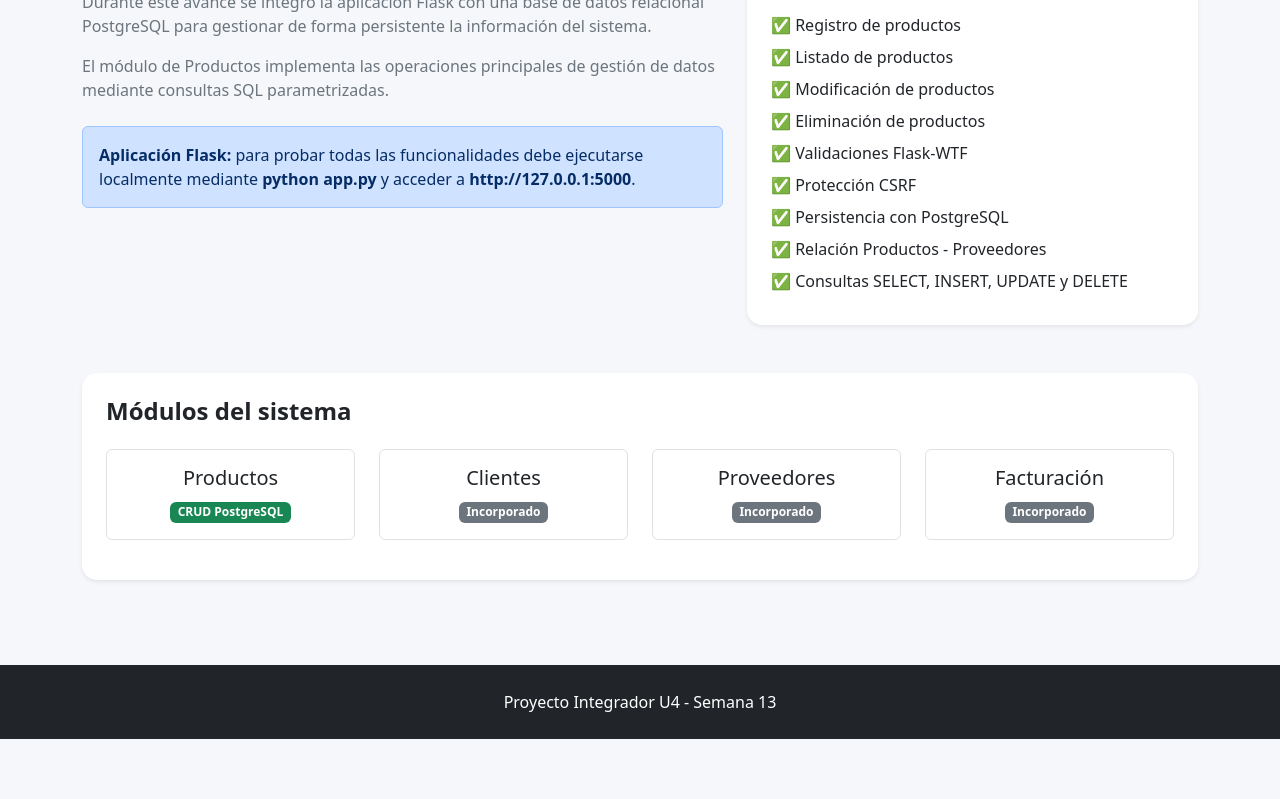
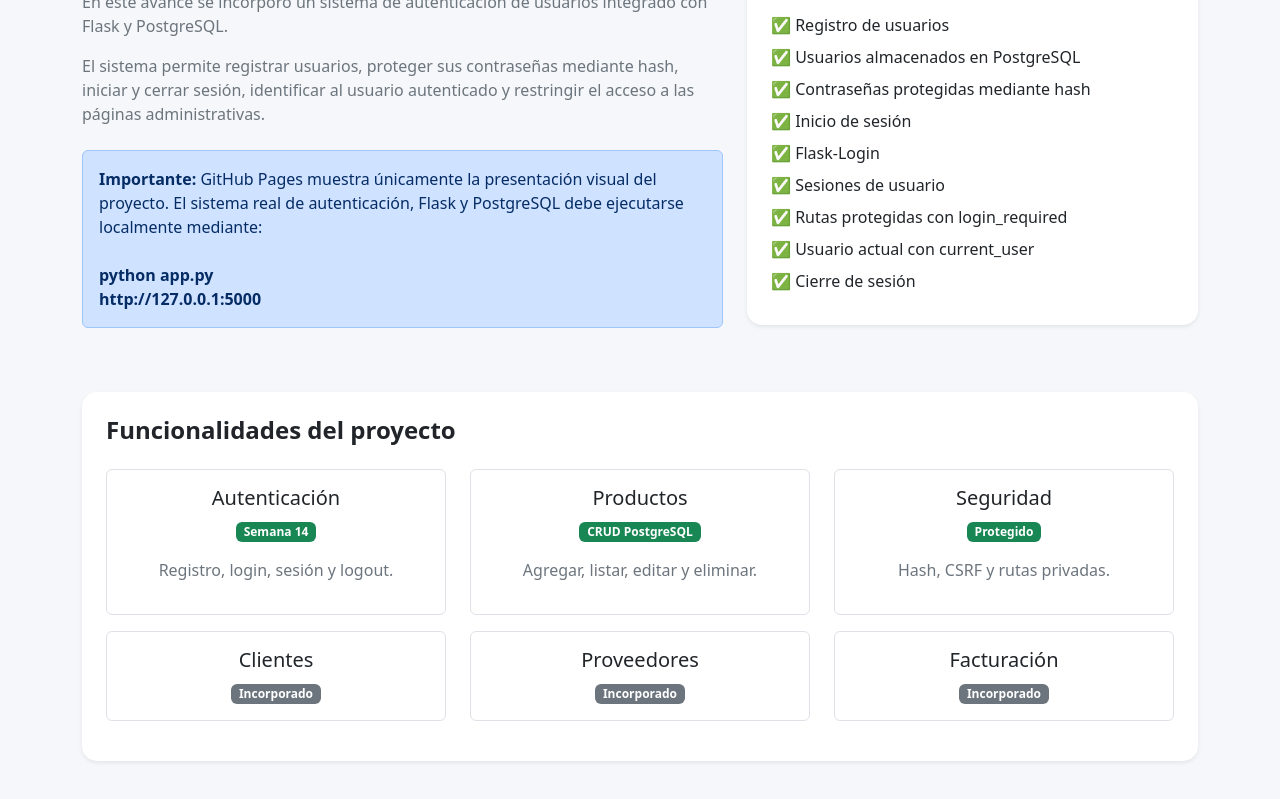
Before and after one commit to Isyeday03/Proyecto_Inventario_Avances, a plain HTML site: page index.html in a window 1280 px wide. Shown: the part 444-1243 px from the top of the page. Before the commit the page ends 1183 px from the top, so only its background shows below. Drawn offline with nearby package versions, Linux system fonts and the light colour scheme.

Commit message:
Actualizar GitHub Pages Semana 14

```diff
--- a/index.html
+++ b/index.html
@@ -5,7 +5,7 @@
     <meta charset="UTF-8">
     <meta name="viewport" content="width=device-width, initial-scale=1.0">
 
-    <title>Sistema Web de Inventario</title>
+    <title>Sistema Web de Inventario - Semana 14</title>
 
     <link
         href="https://cdn.jsdelivr.net/npm/bootstrap@5.3.8/dist/css/bootstrap.min.css"
@@ -59,13 +59,15 @@
 
 <nav class="navbar navbar-dark">
     <div class="container">
+
         <span class="navbar-brand fw-bold">
             Inventario Web
         </span>
 
         <span class="text-light">
-            Semana 13
+            Semana 14
         </span>
+
     </div>
 </nav>
 
@@ -83,7 +85,7 @@
         </p>
 
         <span class="badge bg-primary fs-6">
-            PostgreSQL + Flask + CRUD
+            Flask + PostgreSQL + Autenticación
         </span>
 
     </div>
@@ -100,33 +102,36 @@
             <div class="col-lg-7">
 
                 <h2 class="fw-bold">
-                    Proyecto Integrador - Semana 13
+                    Proyecto Integrador - Semana 14
                 </h2>
 
                 <p class="text-secondary">
-                    Durante este avance se integró la aplicación Flask con
-                    una base de datos relacional PostgreSQL para gestionar
-                    de forma persistente la información del sistema.
+                    En este avance se incorporó un sistema de autenticación
+                    de usuarios integrado con Flask y PostgreSQL.
                 </p>
 
                 <p class="text-secondary">
-                    El módulo de Productos implementa las operaciones
-                    principales de gestión de datos mediante consultas SQL
-                    parametrizadas.
+                    El sistema permite registrar usuarios, proteger sus
+                    contraseñas mediante hash, iniciar y cerrar sesión,
+                    identificar al usuario autenticado y restringir el
+                    acceso a las páginas administrativas.
                 </p>
 
                 <div class="alert alert-primary mt-4">
 
-                    <strong>Aplicación Flask:</strong>
+                    <strong>Importante:</strong>
 
-                    para probar todas las funcionalidades debe ejecutarse
-                    localmente mediante
+                    GitHub Pages muestra únicamente la presentación visual
+                    del proyecto. El sistema real de autenticación, Flask
+                    y PostgreSQL debe ejecutarse localmente mediante:
+
+                    <br><br>
 
                     <strong>python app.py</strong>
 
-                    y acceder a
+                    <br>
 
-                    <strong>http://127.0.0.1:5000</strong>.
+                    <strong>http://127.0.0.1:5000</strong>
 
                 </div>
 
@@ -140,43 +145,43 @@
                     <div class="card-body p-4">
 
                         <h4 class="fw-bold mb-3">
-                            Funcionalidades incorporadas
+                            Autenticación implementada
                         </h4>
 
                         <div class="funcionalidad">
-                            ✅ Registro de productos
+                            ✅ Registro de usuarios
                         </div>
 
                         <div class="funcionalidad">
-                            ✅ Listado de productos
+                            ✅ Usuarios almacenados en PostgreSQL
                         </div>
 
                         <div class="funcionalidad">
-                            ✅ Modificación de productos
+                            ✅ Contraseñas protegidas mediante hash
                         </div>
 
                         <div class="funcionalidad">
-                            ✅ Eliminación de productos
+                            ✅ Inicio de sesión
                         </div>
 
                         <div class="funcionalidad">
-                            ✅ Validaciones Flask-WTF
+                            ✅ Flask-Login
                         </div>
 
                         <div class="funcionalidad">
-                            ✅ Protección CSRF
+                            ✅ Sesiones de usuario
                         </div>
 
                         <div class="funcionalidad">
-                            ✅ Persistencia con PostgreSQL
+                            ✅ Rutas protegidas con login_required
                         </div>
 
                         <div class="funcionalidad">
-                            ✅ Relación Productos - Proveedores
+                            ✅ Usuario actual con current_user
                         </div>
 
                         <div class="funcionalidad">
-                            ✅ Consultas SELECT, INSERT, UPDATE y DELETE
+                            ✅ Cierre de sesión
                         </div>
 
                     </div>
@@ -197,44 +202,109 @@
                     <div class="card-body p-4">
 
                         <h4 class="fw-bold">
-                            Módulos del sistema
+                            Funcionalidades del proyecto
                         </h4>
 
                         <div class="row mt-4">
 
-                            <div class="col-md-3 mb-3">
-                                <div class="border rounded p-3 text-center">
-                                    <h5>Productos</h5>
+                            <div class="col-md-4 mb-3">
+                                <div class="border rounded p-3 text-center h-100">
+
+                                    <h5>
+                                        Autenticación
+                                    </h5>
+
+                                    <span class="badge bg-success">
+                                        Semana 14
+                                    </span>
+
+                                    <p class="mt-3 text-secondary">
+                                        Registro, login, sesión y logout.
+                                    </p>
+
+                                </div>
+                            </div>
+
+
+                            <div class="col-md-4 mb-3">
+                                <div class="border rounded p-3 text-center h-100">
+
+                                    <h5>
+                                        Productos
+                                    </h5>
+
                                     <span class="badge bg-success">
                                         CRUD PostgreSQL
                                     </span>
+
+                                    <p class="mt-3 text-secondary">
+                                        Agregar, listar, editar y eliminar.
+                                    </p>
+
                                 </div>
                             </div>
 
-                            <div class="col-md-3 mb-3">
-                                <div class="border rounded p-3 text-center">
-                                    <h5>Clientes</h5>
+
+                            <div class="col-md-4 mb-3">
+                                <div class="border rounded p-3 text-center h-100">
+
+                                    <h5>
+                                        Seguridad
+                                    </h5>
+
+                                    <span class="badge bg-success">
+                                        Protegido
+                                    </span>
+
+                                    <p class="mt-3 text-secondary">
+                                        Hash, CSRF y rutas privadas.
+                                    </p>
+
+                                </div>
+                            </div>
+
+
+                            <div class="col-md-4 mb-3">
+                                <div class="border rounded p-3 text-center h-100">
+
+                                    <h5>
+                                        Clientes
+                                    </h5>
+
                                     <span class="badge bg-secondary">
                                         Incorporado
                                     </span>
+
                                 </div>
                             </div>
 
-                            <div class="col-md-3 mb-3">
-                                <div class="border rounded p-3 text-center">
-                                    <h5>Proveedores</h5>
+
+                            <div class="col-md-4 mb-3">
+                                <div class="border rounded p-3 text-center h-100">
+
+                                    <h5>
+                                        Proveedores
+                                    </h5>
+
                                     <span class="badge bg-secondary">
                                         Incorporado
                                     </span>
+
                                 </div>
                             </div>
 
-                            <div class="col-md-3 mb-3">
-                                <div class="border rounded p-3 text-center">
-                                    <h5>Facturación</h5>
+
+                            <div class="col-md-4 mb-3">
+                                <div class="border rounded p-3 text-center h-100">
+
+                                    <h5>
+                                        Facturación
+                                    </h5>
+
                                     <span class="badge bg-secondary">
                                         Incorporado
                                     </span>
+
                                 </div>
                             </div>
 
@@ -254,7 +324,7 @@
 
 
 <footer>
-    Proyecto Integrador U4 - Semana 13
+    Proyecto Integrador U4 - Semana 14
 </footer>
 
 
@@ -263,4 +333,5 @@
 </script>
 
 </body>
+
 </html>
```
